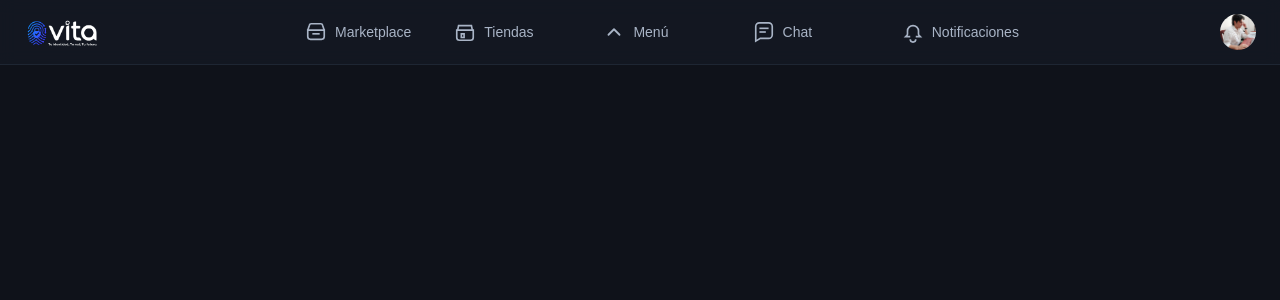
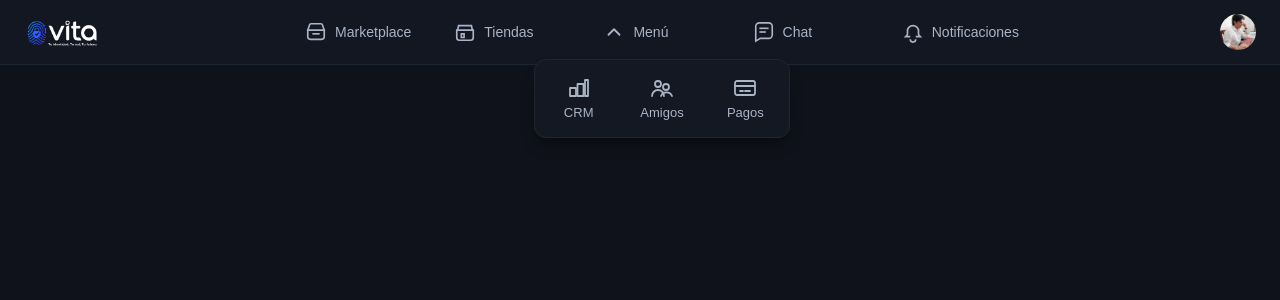
Before and after one commit to pablofigueroa16/vita-demo, a Next.js app: page / in a window 1280 px wide. Both pictures are taken after a click on the button "Menú". Shown: the top 300 px of the page. Built offline with nearby package versions, Linux system fonts and the light colour scheme.

Commit message:
feat: sub-navbar

```diff
--- a/src/app/components/Navbar.tsx
+++ b/src/app/components/Navbar.tsx
@@ -51,6 +51,32 @@ const CaretIcon = (props: React.SVGProps<SVGSVGElement>) => (
   </svg>
 );
 
+// Iconos del submenú: CRM, Amigos, Pagos
+const CRMIcon = (props: React.SVGProps<SVGSVGElement>) => (
+  <svg viewBox="0 0 24 24" fill="none" stroke="currentColor" strokeWidth="1.8" strokeLinecap="round" strokeLinejoin="round" aria-hidden="true" {...props}>
+    <path d="M3 12h6v8H3z" />
+    <path d="M10.5 8h6v12h-6z" />
+    <path d="M18 4h3v16h-3z" />
+  </svg>
+);
+
+const FriendsIcon = (props: React.SVGProps<SVGSVGElement>) => (
+  <svg viewBox="0 0 24 24" fill="none" stroke="currentColor" strokeWidth="1.8" strokeLinecap="round" strokeLinejoin="round" aria-hidden="true" {...props}>
+    <circle cx="8" cy="8" r="3" />
+    <circle cx="16" cy="11" r="3" />
+    <path d="M2 20a6 6 0 0 1 12 0" />
+    <path d="M11 20a6 6 0 0 1 11 0" />
+  </svg>
+);
+
+const PaymentsIcon = (props: React.SVGProps<SVGSVGElement>) => (
+  <svg viewBox="0 0 24 24" fill="none" stroke="currentColor" strokeWidth="1.8" strokeLinecap="round" strokeLinejoin="round" aria-hidden="true" {...props}>
+    <rect x="2" y="5" width="20" height="14" rx="2" />
+    <path d="M2 10h20" />
+    <path d="M7 15h3" />
+    <path d="M12 15h5" />
+  </svg>
+);
 const items: NavItem[] = [
   { name: "Marketplace", href: "#", Icon: MarketplaceIcon },
   { name: "Tiendas", href: "#", Icon: StoreIcon },
@@ -121,8 +147,9 @@ export default function Navbar() {
               </li>
 
               {/* 3) Toggle caret (nuevo) */}
-              <li>
+              <li className="relative">
                 <button
+                  id="more-toggle"
                   type="button"
                   onClick={() => setExpanded((v) => !v)}
                   aria-label={expanded ? "Contraer" : "Expandir"}
@@ -130,8 +157,50 @@ export default function Navbar() {
                   className="group flex items-center justify-center gap-2 rounded-lg px-2.5 sm:px-3 py-2 transition-colors outline-none text-text-secondary hover:text-text-strong hover:bg-bg-hover focus-visible:ring-2 focus-visible:ring-primary-400 focus-visible:ring-offset-2 focus-visible:ring-offset-bg-800"
                 >
                   <CaretIcon className={`size-5 sm:size-[22px] text-current transition-transform ${expanded ? "rotate-180" : "rotate-0"}`} />
-                  <span className="hidden sm:inline text-sm font-medium">{expanded ? "Menú" : "Menú"}</span>
+                  <span className="hidden sm:inline text-sm font-medium">Menú</span>
                 </button>
+
+                {/* Submenú compacto */}
+                <div
+                  role="menu"
+                  aria-labelledby="more-toggle"
+                  className={`absolute left-1/2 -translate-x-1/2 top-full mt-2 z-50 w-56 sm:w-64 rounded-xl border border-border-subtle bg-bg-800/95 backdrop-blur p-2 shadow-lg shadow-black/30 transition-all duration-150 ease-out origin-top ${
+                    expanded ? "opacity-100 scale-100 translate-y-0 pointer-events-auto" : "opacity-0 scale-95 -translate-y-1 pointer-events-none"
+                  }`}
+                >
+                  <ul className="grid grid-cols-3 gap-2 sm:gap-3">
+                    <li>
+                      <a
+                        href="#"
+                        role="menuitem"
+                        className="group flex flex-col items-center gap-1 rounded-md p-2 text-text-secondary hover:text-text-strong hover:bg-bg-hover focus-visible:outline-none focus-visible:ring-2 focus-visible:ring-primary-400 focus-visible:ring-offset-2 focus-visible:ring-offset-bg-800 transition-colors"
+                      >
+                        <CRMIcon className="size-5 sm:size-6 text-current" />
+                        <span className="text-xs sm:text-[13px] font-medium">CRM</span>
+                      </a>
+                    </li>
+                    <li>
+                      <a
+                        href="#"
+                        role="menuitem"
+                        className="group flex flex-col items-center gap-1 rounded-md p-2 text-text-secondary hover:text-text-strong hover:bg-bg-hover focus-visible:outline-none focus-visible:ring-2 focus-visible:ring-primary-400 focus-visible:ring-offset-2 focus-visible:ring-offset-bg-800 transition-colors"
+                      >
+                        <FriendsIcon className="size-5 sm:size-6 text-current" />
+                        <span className="text-xs sm:text-[13px] font-medium">Amigos</span>
+                      </a>
+                    </li>
+                    <li>
+                      <a
+                        href="#"
+                        role="menuitem"
+                        className="group flex flex-col items-center gap-1 rounded-md p-2 text-text-secondary hover:text-text-strong hover:bg-bg-hover focus-visible:outline-none focus-visible:ring-2 focus-visible:ring-primary-400 focus-visible:ring-offset-2 focus-visible:ring-offset-bg-800 transition-colors"
+                      >
+                        <PaymentsIcon className="size-5 sm:size-6 text-current" />
+                        <span className="text-xs sm:text-[13px] font-medium">Pagos</span>
+                      </a>
+                    </li>
+                  </ul>
+                </div>
               </li>
 
               {/* 4) Tercer item original */}
```
